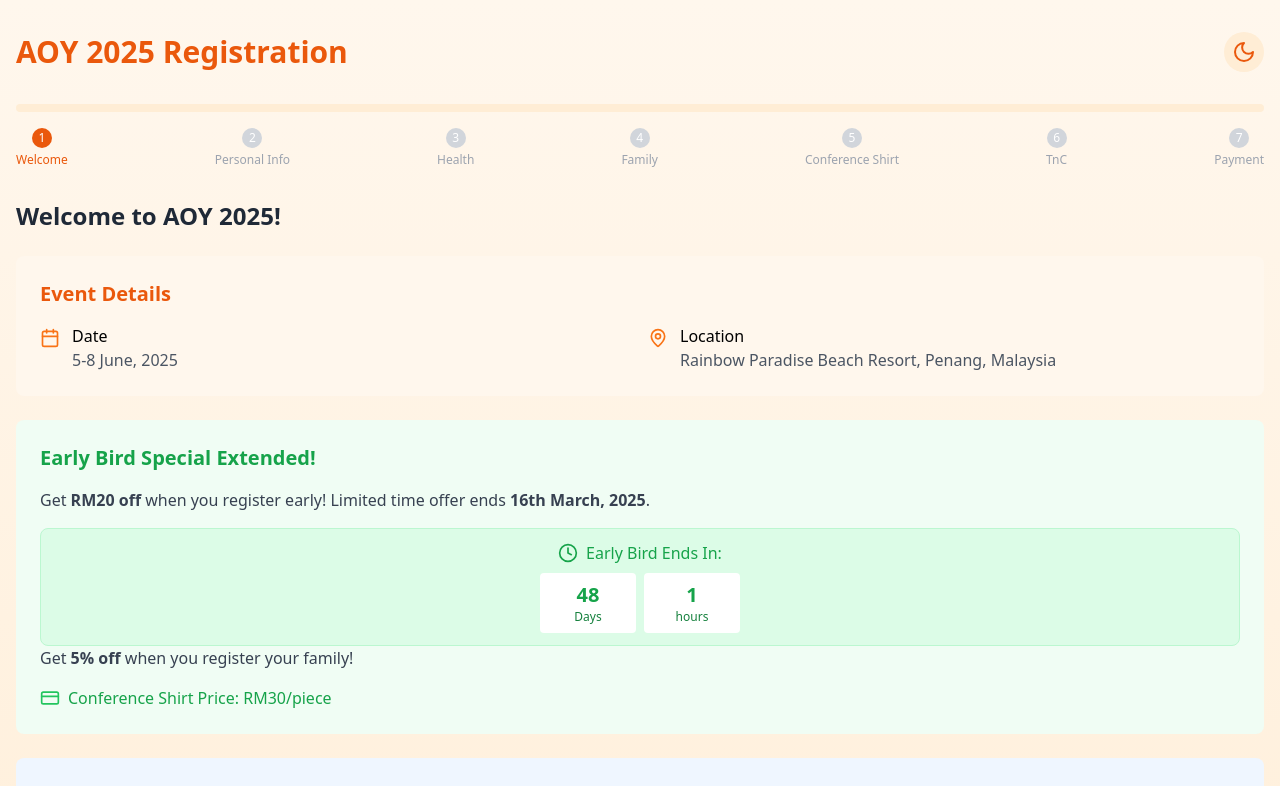
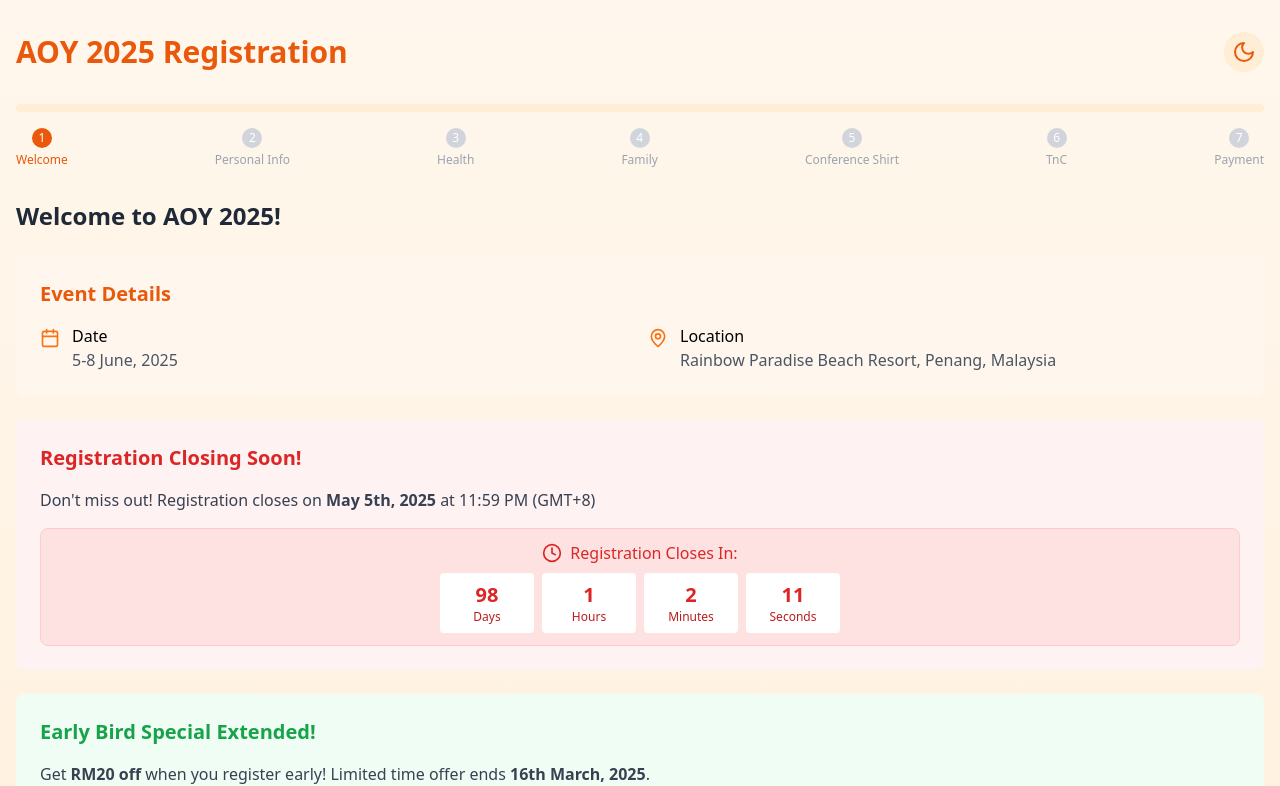
Before and after one commit to William2897/aoy-registration-form, a React (Vite) app in the folder frontend/: page / in a window 1280 px wide. Shown: the top 786 px of the page. Built offline with nearby package versions, Linux system fonts and the light colour scheme.

Commit message:
Add countdown for registration closing

```diff
--- a/frontend/src/App.tsx
+++ b/frontend/src/App.tsx
@@ -1,6 +1,6 @@
-import React, { useState, FormEvent } from 'react';
+import React, { useState, FormEvent, useEffect } from 'react';
 import { Sun, Moon, Loader2 } from 'lucide-react';
-//import RegistrationCountdown from './components/RegistrationCountdown';
+import RegistrationCountdown from './components/RegistrationCountdown';
 import WelcomeSection from './components/WelcomeSection';
 import ParticipantInfo from './components/ParticipantInfo';
 import FamilyRegistration from './components/FamilyRegistration';
@@ -115,6 +115,32 @@ const App: React.FC = () => {
   const [isSubmitting, setIsSubmitting] = useState(false);
   const [submitError, setSubmitError] = useState<string | null>(null);
   const [submitSuccess, setSubmitSuccess] = useState(false);
+    // Registration closing date: May 5, 2025, 23:59 GMT+8 (Malaysian time)
+  const registrationCloseDate = new Date('2025-05-05T23:59:00+08:00');
+  // To test the closed registration page, uncomment the line below
+  // const registrationCloseDate = new Date('2025-05-04T23:59:00+08:00'); // Past date for testing
+  const [isRegistrationOpen, setIsRegistrationOpen] = useState(true);
+    useEffect(() => {
+    // Check if registration is still open
+    const checkRegistrationStatus = () => {
+      const now = new Date();
+      // This is the real check for production
+      setIsRegistrationOpen(now < registrationCloseDate);
+
+      // For testing purposes:
+      // Uncomment the line below and comment the line above to test when registration is closed
+      // setIsRegistrationOpen(false);
+    };
+
+    // Check immediately on component mount
+    checkRegistrationStatus();
+
+    // Set up interval to check every minute
+    const intervalId = setInterval(checkRegistrationStatus, 60000);
+
+    // Clean up interval on component unmount
+    return () => clearInterval(intervalId);
+  }, []);
 
   const toggleDarkMode = () => {
     setDarkMode((prev) => !prev);
@@ -241,14 +267,12 @@ const handleSubmit = async (e: FormEvent) => {
     setIsSubmitting(false);
   }
 };
-
   const stepsComponents: { [key: number]: JSX.Element } = {
-    0: <WelcomeSection onNext={handleNext} />,
-    // 0: new Date() >= new Date('2025-02-03T00:00:00Z') ? (
-    //   <WelcomeSection onNext={handleNext} />
-    // ) : (
-    //   <RegistrationCountdown onStart={handleNext} />
-    // ),
+    0: isRegistrationOpen ? (
+      <WelcomeSection onNext={handleNext} />
+    ) : (
+      <RegistrationCountdown onStart={handleNext} />
+    ),
     1: (
       <ParticipantInfo
         formData={formData}
--- a/frontend/src/components/RegistrationCountdown.tsx
+++ b/frontend/src/components/RegistrationCountdown.tsx
@@ -1,5 +1,5 @@
 import React, { useState, useEffect } from 'react';
-import {Calendar, AlertCircle } from 'lucide-react';
+import { Calendar, AlertCircle, Clock } from 'lucide-react';
 
 interface RegistrationCountdownProps {
   onStart: () => void;
@@ -8,24 +8,28 @@ interface RegistrationCountdownProps {
 const RegistrationCountdown: React.FC<RegistrationCountdownProps> = ({ onStart }) => {
   const [timeLeft, setTimeLeft] = useState({
     days: 0,
-    hours: 0
+    hours: 0,
+    minutes: 0,
+    seconds: 0
   });
 
-  const registrationStartDate = new Date('2025-02-02T00:00:00Z'); // February 2nd, 2025
-
+  // Registration closing date: May 5, 2025, 23:59 GMT+8 (Malaysian time)
+  const registrationCloseDate = new Date('2025-05-05T23:59:00+08:00');
   useEffect(() => {
     const calculateTimeLeft = () => {
       const now = new Date();
-      const difference = registrationStartDate.getTime() - now.getTime();
+      const difference = registrationCloseDate.getTime() - now.getTime();
 
       if (difference > 0) {
         setTimeLeft({
           days: Math.floor(difference / (1000 * 60 * 60 * 24)),
-          hours: Math.floor((difference / (1000 * 60 * 60)) % 24)
+          hours: Math.floor((difference / (1000 * 60 * 60)) % 24),
+          minutes: Math.floor((difference / (1000 * 60)) % 60),
+          seconds: Math.floor((difference / 1000) % 60)
         });
       } else {
-        // Registration is open
-        setTimeLeft({ days: 0, hours: 0 });
+        // Registration is closed
+        setTimeLeft({ days: 0, hours: 0, minutes: 0, seconds: 0 });
       }
     };
 
@@ -38,26 +42,26 @@ const RegistrationCountdown: React.FC<RegistrationCountdownProps> = ({ onStart }
     return () => clearInterval(timer);
   }, []);
 
-  const isRegistrationOpen = new Date() >= registrationStartDate;
+  const isRegistrationOpen = new Date() < registrationCloseDate;
 
   return (
     <div className="animate-fade-in text-center">
       <h2 className="section-title mb-8">AOY 2025 Registration</h2>
 
-      {!isRegistrationOpen ? (
+      {isRegistrationOpen ? (
         <div className="space-y-8">
           <div className="bg-orange-50 dark:bg-gray-700/50 p-8 rounded-lg">
             <div className="flex justify-center items-center mb-6">
-              <Calendar className="w-12 h-12 text-orange-500" />
+              <Clock className="w-12 h-12 text-orange-500" />
             </div>
             <h3 className="text-xl font-semibold text-gray-900 dark:text-gray-100 mb-4">
-              Registration Opens Soon!
+              Registration Closing Soon!
             </h3>
             <p className="text-gray-600 dark:text-gray-300 mb-8">
-              Mark your calendar for February 2nd, 2025
+              Don't miss out! Registration closes on May 5th, 2025 at 11:59 PM (GMT+8)
             </p>
 
-            <div className="grid grid-cols-2 gap-4">
+            <div className="grid grid-cols-4 gap-4">
               <div className="bg-white dark:bg-gray-800 p-4 rounded-lg">
                 <div className="text-3xl font-bold text-orange-600 dark:text-orange-400">
                   {timeLeft.days}
@@ -70,6 +74,18 @@ const RegistrationCountdown: React.FC<RegistrationCountdownProps> = ({ onStart }
                 </div>
                 <div className="text-sm text-gray-500 dark:text-gray-400">Hours</div>
               </div>
+              <div className="bg-white dark:bg-gray-800 p-4 rounded-lg">
+                <div className="text-3xl font-bold text-orange-600 dark:text-orange-400">
+                  {timeLeft.minutes}
+                </div>
+                <div className="text-sm text-gray-500 dark:text-gray-400">Minutes</div>
+              </div>
+              <div className="bg-white dark:bg-gray-800 p-4 rounded-lg">
+                <div className="text-3xl font-bold text-orange-600 dark:text-orange-400">
+                  {timeLeft.seconds}
+                </div>
+                <div className="text-sm text-gray-500 dark:text-gray-400">Seconds</div>
+              </div>
             </div>
           </div>
 
@@ -78,20 +94,57 @@ const RegistrationCountdown: React.FC<RegistrationCountdownProps> = ({ onStart }
               <AlertCircle className="w-5 h-5 text-blue-500 mt-1" />
               <div className="text-left">
                 <h4 className="font-medium text-blue-700 dark:text-blue-300">
-                  Early Bird Special
+                  Ready to Register?
                 </h4>
                 <p className="text-sm text-blue-600 dark:text-blue-200 mt-1">
-                  Register early to get RM20 off! Special discount available until March 2nd, 2025.
+                  Click the button below to start your registration for AOY 2025 before time runs out!
                 </p>
               </div>
             </div>
           </div>
+
+          <div className="text-center mt-6">
+            <button onClick={onStart} className="btn-primary">
+              Start Registration
+            </button>
+          </div>
         </div>
       ) : (
-        <div className="text-center">
-          <button onClick={onStart} className="btn-primary">
-            Start Registration
-          </button>
+        <div className="space-y-8">
+          <div className="bg-red-50 dark:bg-red-900/30 p-8 rounded-lg">
+            <div className="flex justify-center items-center mb-6">
+              <Calendar className="w-12 h-12 text-red-500" />
+            </div>            <h3 className="text-2xl font-bold text-red-600 dark:text-red-400 mb-4">
+              Registration Has Closed
+            </h3>
+            <p className="text-lg text-gray-700 dark:text-gray-300 mb-6">
+              We're sorry, but the registration period for AOY 2025 has ended.
+            </p>
+            <p className="text-gray-600 dark:text-gray-400 mb-4">
+              We look forward to seeing all registered participants on June 5th, 2025!
+            </p>
+            <div className="flex justify-center">
+              <div className="inline-block bg-orange-100 dark:bg-orange-900/50 p-4 rounded-lg">
+                <p className="text-orange-700 dark:text-orange-300 font-medium">
+                  See you on the 5th of June, 2025!
+                </p>
+              </div>
+            </div>
+          </div>
+
+          <div className="bg-blue-50 dark:bg-gray-700/30 p-6 rounded-lg">
+            <div className="flex items-start space-x-3">
+              <AlertCircle className="w-5 h-5 text-blue-500 mt-1" />
+              <div className="text-left">
+                <h4 className="font-medium text-blue-700 dark:text-blue-300">
+                  Questions or Concerns?
+                </h4>
+                <p className="text-sm text-blue-600 dark:text-blue-200 mt-1">
+                  If you have any questions, please contact us at <a href="mailto:aoyregister.aoy@gmail.com" className="underline">aoyregister.aoy@gmail.com</a>
+                </p>
+              </div>
+            </div>
+          </div>
         </div>
       )}
     </div>
--- a/frontend/src/components/WelcomeSection.tsx
+++ b/frontend/src/components/WelcomeSection.tsx
@@ -5,29 +5,49 @@ interface WelcomeSectionProps {
   onNext: () => void;
 }
 
-const WelcomeSection: React.FC<WelcomeSectionProps> = ({ onNext }) => {
-  // Add state for countdown
+const WelcomeSection: React.FC<WelcomeSectionProps> = ({ onNext }) => {  // Add state for countdown
   const [timeLeft, setTimeLeft] = useState({
     days: 0,
     hours: 0,
+  });
+  const [registrationTimeLeft, setRegistrationTimeLeft] = useState({
+    days: 0,
+    hours: 0,
+    minutes: 0,
+    seconds: 0
   });
 
   // Early bird end date from the pricing utility (March 16th , 2025, 23:59 GMT+8)
   const earlyBirdEndDate = new Date('2025-03-16T23:59:00+08:00');
 
+  // Registration closing date: May 5th, 2025, 23:59 GMT+8
+  const registrationCloseDate = new Date('2025-05-05T23:59:00+08:00');
   useEffect(() => {
     const calculateTimeLeft = () => {
       const now = new Date();
-      const difference = earlyBirdEndDate.getTime() - now.getTime();
+      const earlyBirdDifference = earlyBirdEndDate.getTime() - now.getTime();
+      const registrationDifference = registrationCloseDate.getTime() - now.getTime();
 
-      if (difference > 0) {
+      if (earlyBirdDifference > 0) {
         setTimeLeft({
-          days: Math.floor(difference / (1000 * 60 * 60 * 24)),
-          hours: Math.floor((difference / (1000 * 60 * 60)) % 24),
+          days: Math.floor(earlyBirdDifference / (1000 * 60 * 60 * 24)),
+          hours: Math.floor((earlyBirdDifference / (1000 * 60 * 60)) % 24),
         });
       } else {
         // Early bird period has ended
         setTimeLeft({ days: 0, hours: 0 });
+      }
+
+      if (registrationDifference > 0) {
+        setRegistrationTimeLeft({
+          days: Math.floor(registrationDifference / (1000 * 60 * 60 * 24)),
+          hours: Math.floor((registrationDifference / (1000 * 60 * 60)) % 24),
+          minutes: Math.floor((registrationDifference / (1000 * 60)) % 60),
+          seconds: Math.floor((registrationDifference / 1000) % 60)
+        });
+      } else {
+        // Registration has ended
+        setRegistrationTimeLeft({ days: 0, hours: 0, minutes: 0, seconds: 0 });
       }
     };
 
@@ -46,8 +66,7 @@ const WelcomeSection: React.FC<WelcomeSectionProps> = ({ onNext }) => {
     <div className="animate-fade-in">
       <h2 className="section-title">Welcome to AOY 2025!</h2>
 
-      <div className="space-y-6">
-        <div className="bg-orange-50 dark:bg-gray-700 rounded-lg p-6">
+      <div className="space-y-6">        <div className="bg-orange-50 dark:bg-gray-700 rounded-lg p-6">
           <h3 className="text-xl font-semibold text-orange-600 dark:text-orange-400 mb-4">
             Event Details
           </h3>
@@ -64,6 +83,42 @@ const WelcomeSection: React.FC<WelcomeSectionProps> = ({ onNext }) => {
               <div>
                 <h4 className="font-medium">Location</h4>
                 <p className="text-gray-600 dark:text-gray-300">Rainbow Paradise Beach Resort, Penang, Malaysia</p>
+              </div>
+            </div>
+          </div>
+        </div>
+
+        <div className="bg-red-50 dark:bg-gray-700/70 rounded-lg p-6">
+          <h3 className="text-xl font-semibold text-red-600 dark:text-red-400 mb-4">
+            Registration Closing Soon!
+          </h3>
+          <p className="text-gray-700 dark:text-gray-300 mb-3">
+            Don't miss out! Registration closes on <strong>May 5th, 2025</strong> at 11:59 PM (GMT+8)
+          </p>
+
+          <div className="mt-4 p-3 border border-red-200 dark:border-red-800 bg-red-100 dark:bg-red-900/30 rounded-lg">
+            <div className="flex items-center justify-center mb-2">
+              <div className="flex items-center space-x-2">
+                <Clock className="w-5 h-5 text-red-600 dark:text-red-400" />
+                <span className="font-medium text-red-600 dark:text-red-400">Registration Closes In:</span>
+              </div>
+            </div>
+            <div className="grid grid-cols-4 gap-2 text-center max-w-[400px] mx-auto">
+              <div className="bg-white dark:bg-gray-700 p-2 rounded">
+                <div className="text-xl font-bold text-red-600 dark:text-red-400">{registrationTimeLeft.days}</div>
+                <div className="text-xs text-red-700 dark:text-red-300">Days</div>
+              </div>
+              <div className="bg-white dark:bg-gray-700 p-2 rounded">
+                <div className="text-xl font-bold text-red-600 dark:text-red-400">{registrationTimeLeft.hours}</div>
+                <div className="text-xs text-red-700 dark:text-red-300">Hours</div>
+              </div>
+              <div className="bg-white dark:bg-gray-700 p-2 rounded">
+                <div className="text-xl font-bold text-red-600 dark:text-red-400">{registrationTimeLeft.minutes}</div>
+                <div className="text-xs text-red-700 dark:text-red-300">Minutes</div>
+              </div>
+              <div className="bg-white dark:bg-gray-700 p-2 rounded">
+                <div className="text-xl font-bold text-red-600 dark:text-red-400">{registrationTimeLeft.seconds}</div>
+                <div className="text-xs text-red-700 dark:text-red-300">Seconds</div>
               </div>
             </div>
           </div>
```
Also changed, not shown: 1 other file (tests, documents, lock files or other folders).
